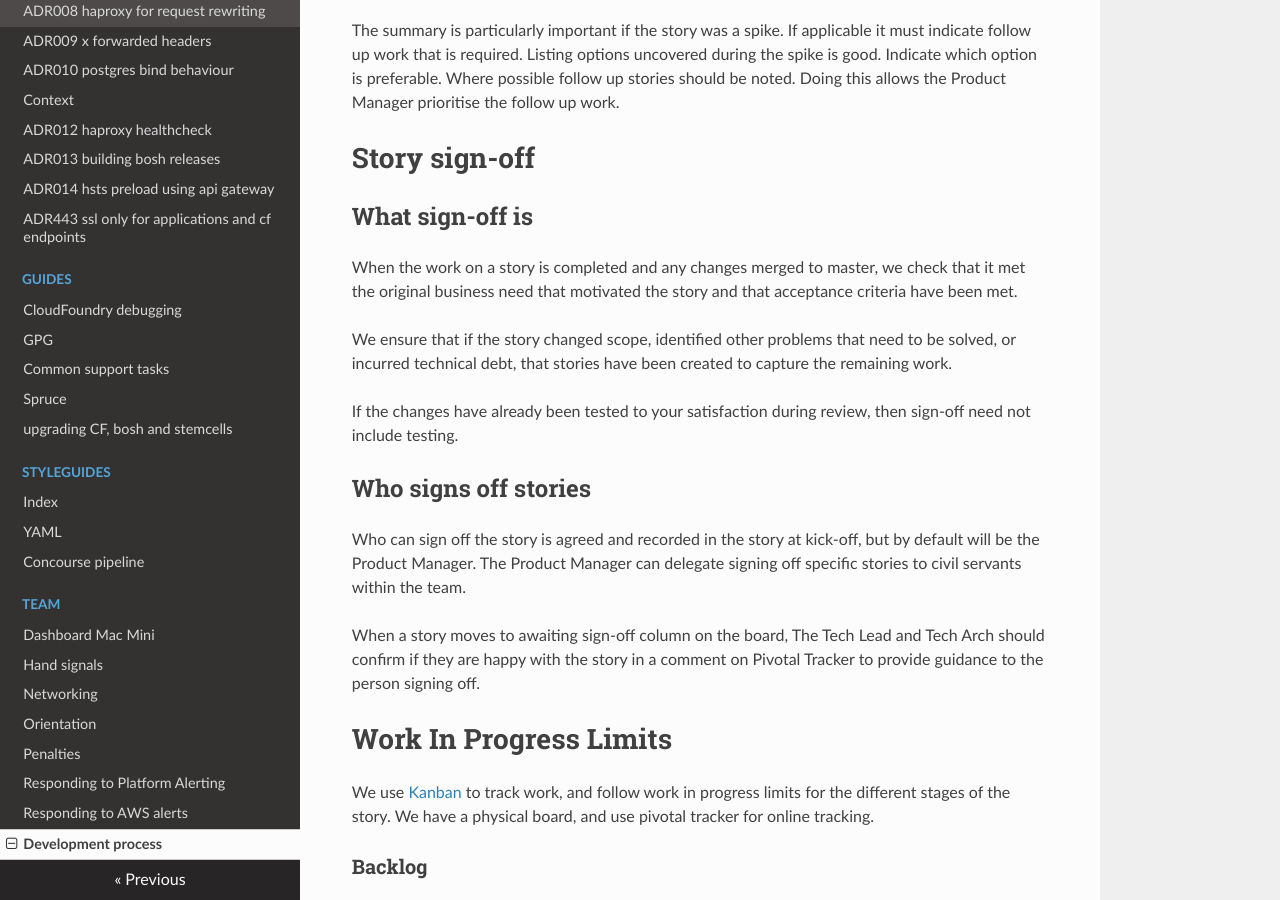
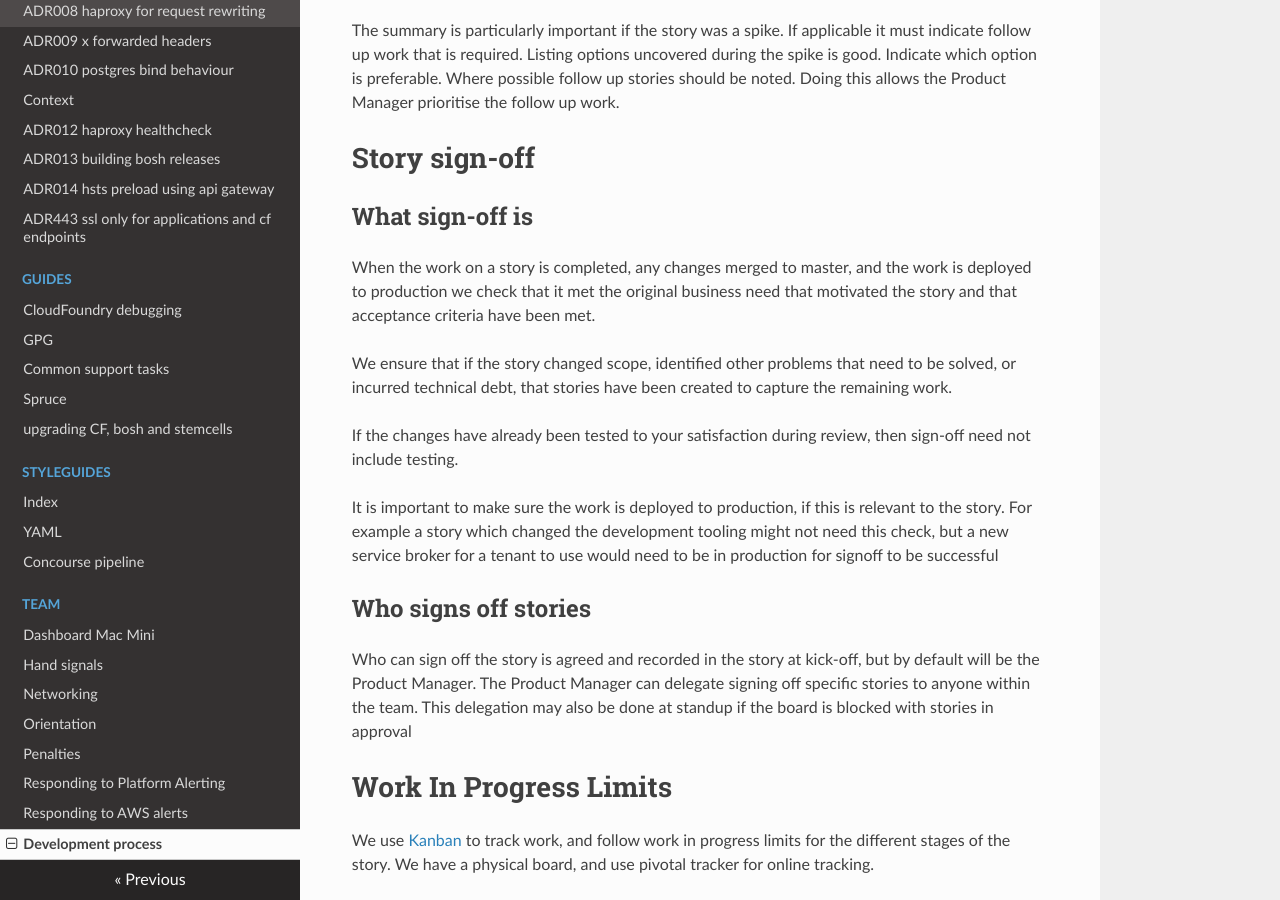
Before and after one commit to alphagov/paas-team-manual, an MkDocs documentation site: the page built from docs/team/working_practices.md, in a window 1280 px wide and 900 px high, scrolled down 4777 px. Built offline with MkDocs 1.6.1, drawn with Linux system fonts in a browser that asks for light colours; nearby versions of some CDN libraries.

Commit message:
Some tweaks to signoff process
- Mention signoff involves checking story is in production
- Remove Tech Lead and Tech Arch commenting on story as this does not
happen
- Mention we may delegate at standup if the board is blocked

```diff
--- a/docs/team/working_practices.md
+++ b/docs/team/working_practices.md
@@ -187,7 +187,8 @@ should be noted. Doing this allows the Product Manager prioritise the follow up
 
 ## What sign-off is
 
-When the work on a story is completed and any changes merged to master, we
+When the work on a story is completed, any changes merged to master, and the
+work is deployed to production we
 check that it met the original business need that motivated the story and that
 acceptance criteria have been met.
 
@@ -198,15 +199,17 @@ capture the remaining work.
 If the changes have already been tested to your satisfaction during review,
 then sign-off need not include testing.
 
+It is important to make sure the work is deployed to production, if this is
+relevant to the story. For example a story which changed the development tooling
+might not need this check, but a new service broker for a tenant to use would
+need to be in production for signoff to be successful
+
 ## Who signs off stories
 
 Who can sign off the story is agreed and recorded in the story at kick-off, but
 by default will be the Product Manager. The Product Manager can delegate
-signing off specific stories to civil servants within the team.
-
-When a story moves to awaiting sign-off column on the board, The Tech Lead and
-Tech Arch should confirm if they are happy with the story in a comment on
-Pivotal Tracker to provide guidance to the person signing off.
+signing off specific stories to anyone within the team. This delegation may also
+be done at standup if the board is blocked with stories in approval
 
 # Work In Progress Limits
 
```
